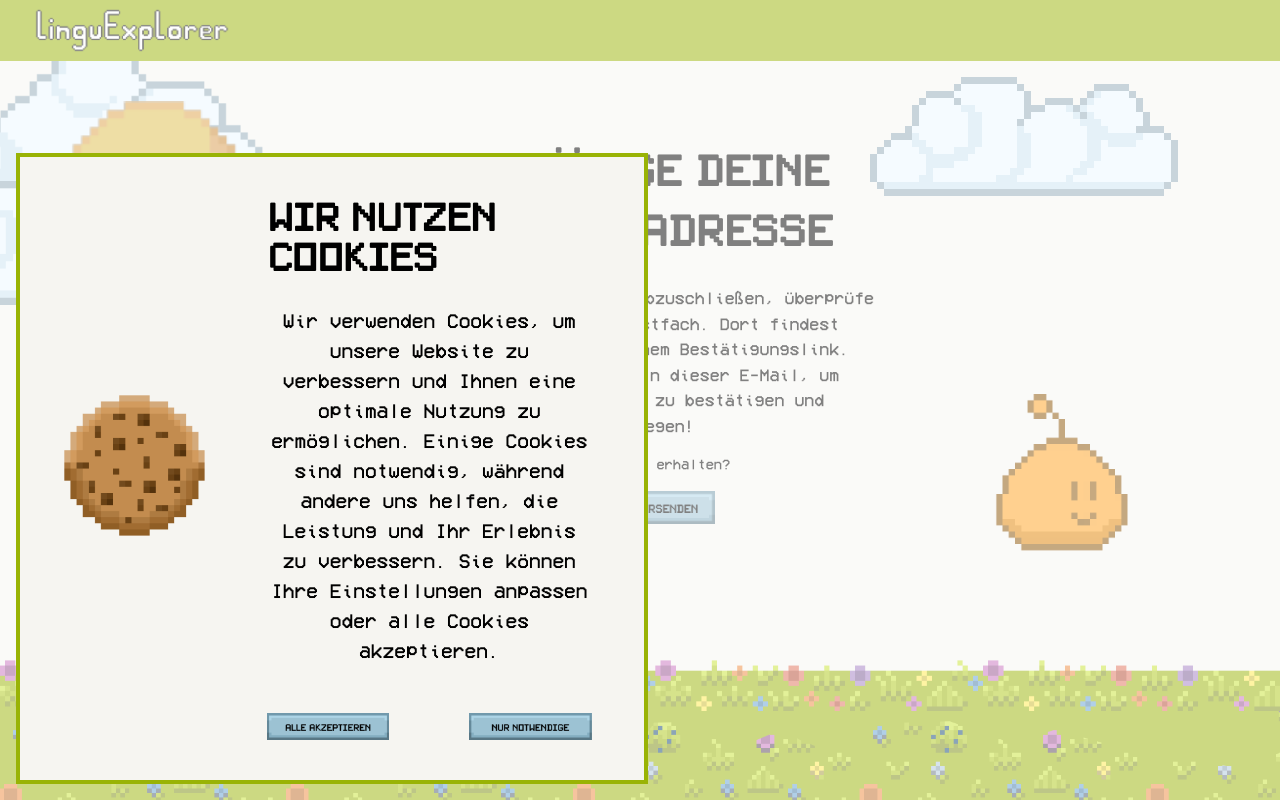
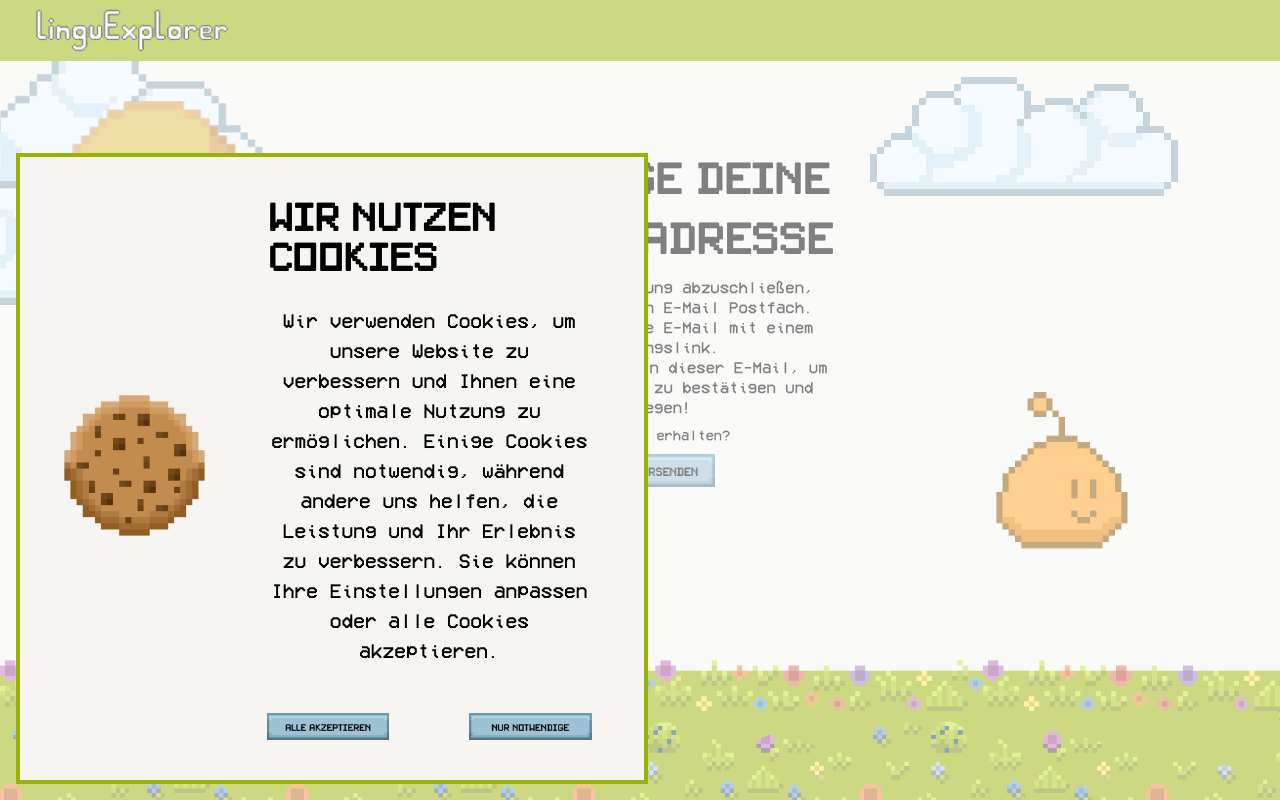
Before and after one commit to linguExplorer/linguExplorer, a Vue app in the folder webpage/: page /eMailVerif in a window 1280 px wide. Built offline with nearby package versions, Linux system fonts and the light colour scheme.

Commit message:
Update EMailVerif.vue

```diff
--- a/webpage/src/pages/EMailVerif.vue
+++ b/webpage/src/pages/EMailVerif.vue
@@ -21,7 +21,7 @@
         <img
           src="@/assets/xx_Images/xx_Images/sun.png"
           alt="Sonne"
-          class="min-w-[120px] sm:min-w-[150px] md:min-w-[180px] absolute z-1
+          class="min-w-[120px] sm:min-w-[120px] md:min-w-[180px] absolute z-1
           translate-x-[-30vw] sm:translate-x-[-25vw] md:translate-x-[-38vw]
           translate-y-[-13vh] sm:translate-y-[-5vh] md:translate-y-[-5vh]" />
 
@@ -42,28 +42,40 @@
           translate-y-[-10vh] sm:translate-y-[-10vh] md:translate-y-[-8vh]" />
     </main>
 
-    <section class="flex flex-col justify-center items-center gap-[0px] min-w-[700px] sm:min-w-[320px] sm:px-6">
-      <!-- Textgröße anpassen für alle Bildschirmgrößen -->
-      <h1 class="font-pixelsplitter text-[25px] sm:text-[40px] mb-6 text-center">
+    <section class="flex flex-col justify-center items-center gap-2 w-full px-4 sm:px-6 mt-10 sm:mt-0">
+    <!-- Überschrift -->
+    <h1 class="font-pixelsplitter text-[30px] sm:text-[30px] md:text-[40px] text-center mt-2">
       Bestätige deine <br> E-Mail-Adresse
     </h1>
 
-      <p class="font-vcr text-center text-[14px] sm:text-[17px]">
-        Um deine Registrierung abzuschließen, überprüfe <br> bitte dein E-Mail Postfach. Dort findest <br> du eine E-Mail mit einem Bestätigungslink. <br>
+    <!-- Beschreibung Handy -->
+    <p class="font-vcr text-center text-[14px] sm:hidden leading-tight">
+      Um deine Registrierung <br> abzuschließen, überprüfe bitte <br>
+      dein E-Mail Postfach. <br> Dort findest du eine
+      E-Mail mit <br> einem Bestätigungslink. <br> Klicke
+      auf den Link in dieser E- <br> Mail, um deine Registrierung zu <br> bestätigen und loszulegen!
+    </p>
+
+    <!-- Beschreibung Laptop -->
+    <p class="font-vcr text-center hidden sm:block text-[16px] leading-tight">
+      Um deine Registrierung abzuschließen, <br> überprüfe bitte dein E-Mail Postfach. <br> Dort findest du eine E-Mail mit einem <br> Bestätigungslink. <br>
       Klicke auf den Link in dieser E-Mail, um <br> deine Registrierung zu bestätigen und <br> loszulegen!
     </p>
 
-      <p class="font-vcr text-center text-[12px] sm:text-[14px] mt-4">
+    <!-- Hinweis -->
+    <p class="font-vcr text-center text-[12px] sm:text-[14px]">
       Keine E-Mail erhalten?
     </p>
 
-      <button type="submit" class="hover-button max-w-[120px] w-full sm:max-w-[150px] mt-4">
+    <!-- Button -->
+    <button type="submit" class="hover-button max-w-[120px] w-full sm:max-w-[150px] mx-auto">
       <img src="@/assets/xx_Images/xx_Images/Buttons/button_nochmal_versuchen.png" alt="Speichern" />
     </button>
   </section>
 
+
        <!-- Laptop Charakter -->
-        <div class="hidden md:flex justify-center mt-[-155px] ml-[850px]">
+        <div class="hidden md:flex justify-center mt-[-120px] ml-[850px]">
           <img
             src="@/assets/xx_Images/xx_Images/MainCharacterSideRightAnimationv2.gif"
             alt="Desktop Character Animation"
@@ -72,7 +84,7 @@
         </div>
 
         <!-- Handy Charakters -->
-        <div class="flex md:hidden justify-center mt-[-50px]">
+        <div class="flex md:hidden justify-center mt-[-10px]">
           <img
             src="@/assets/xx_Images/xx_Images/MainCharacterFrontAnimationv2.gif"
             alt="Mobile Character Animation"
@@ -86,10 +98,10 @@
           <img
             src="@/assets/xx_Images/xx_Images/gras_combined_scaled.png"
             alt="Gras"
-            class="w-full"
-            style="transform: translateY(90%);"
+            class="w-full sm:max-w-full sm:object-cover sm:object-center sm:translate-y-[90%] object-cover object-center"
           />
         </div>
+
   </div>
 </template>
 
```
Lines whose indentation alone changed are shown as unchanged.
